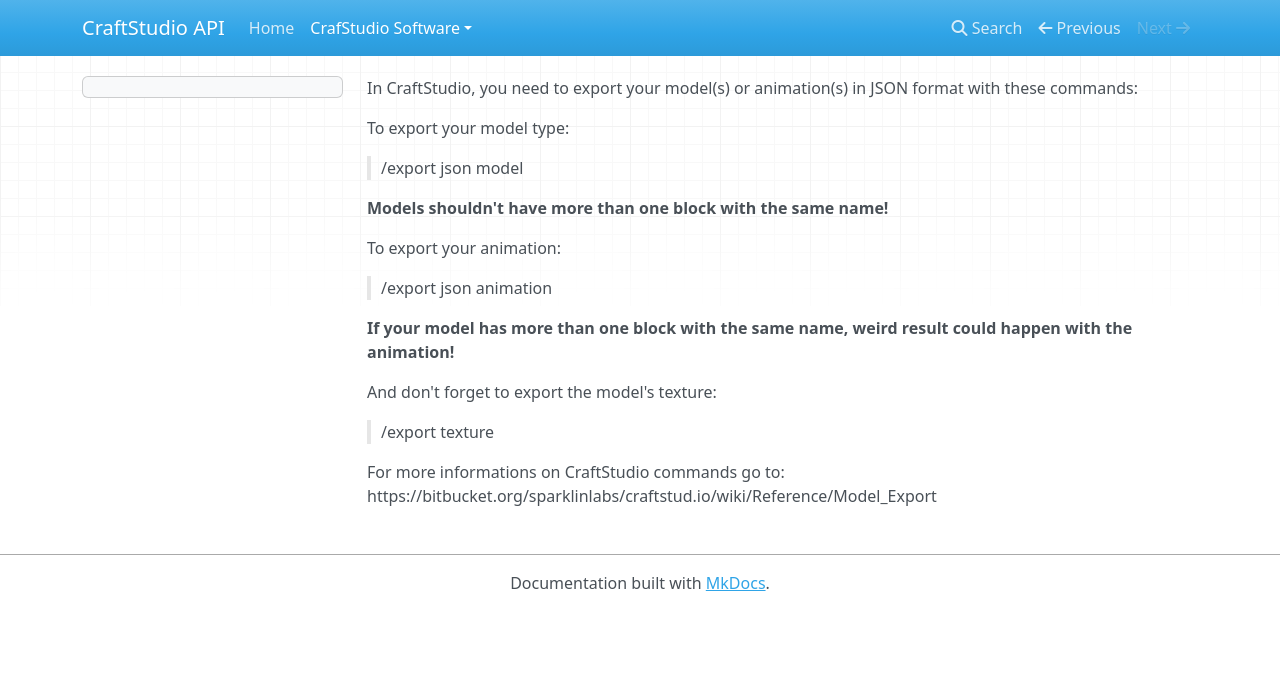
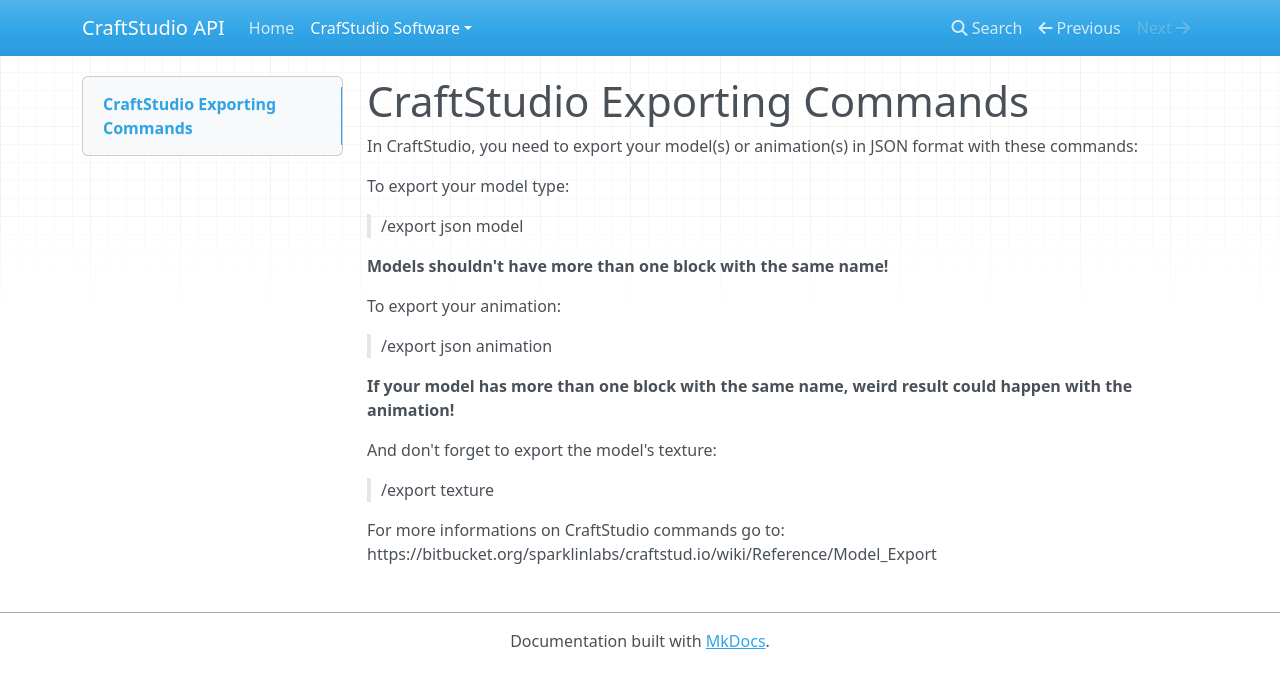
Before and after one commit to Leviathan-Studio/CraftStudio-API-Wiki, an MkDocs documentation site: the page built from docs/export-cs.md, in a window 1280 px wide. Shown: the top 688 px of the page. Built offline with MkDocs 1.6.1, drawn with Linux system fonts in a browser that asks for light colours; nearby versions of some CDN libraries; old or Windows-style settings are respelled for this version of MkDocs.

Commit message:
Update export-cs.md

```diff
--- a/docs/export-cs.md
+++ b/docs/export-cs.md
@@ -1,3 +1,6 @@
+CraftStudio Exporting Commands
+==============================
+
 In CraftStudio, you need to export your model(s) or animation(s) in JSON format with these commands:
 
 To export your model type:
```
